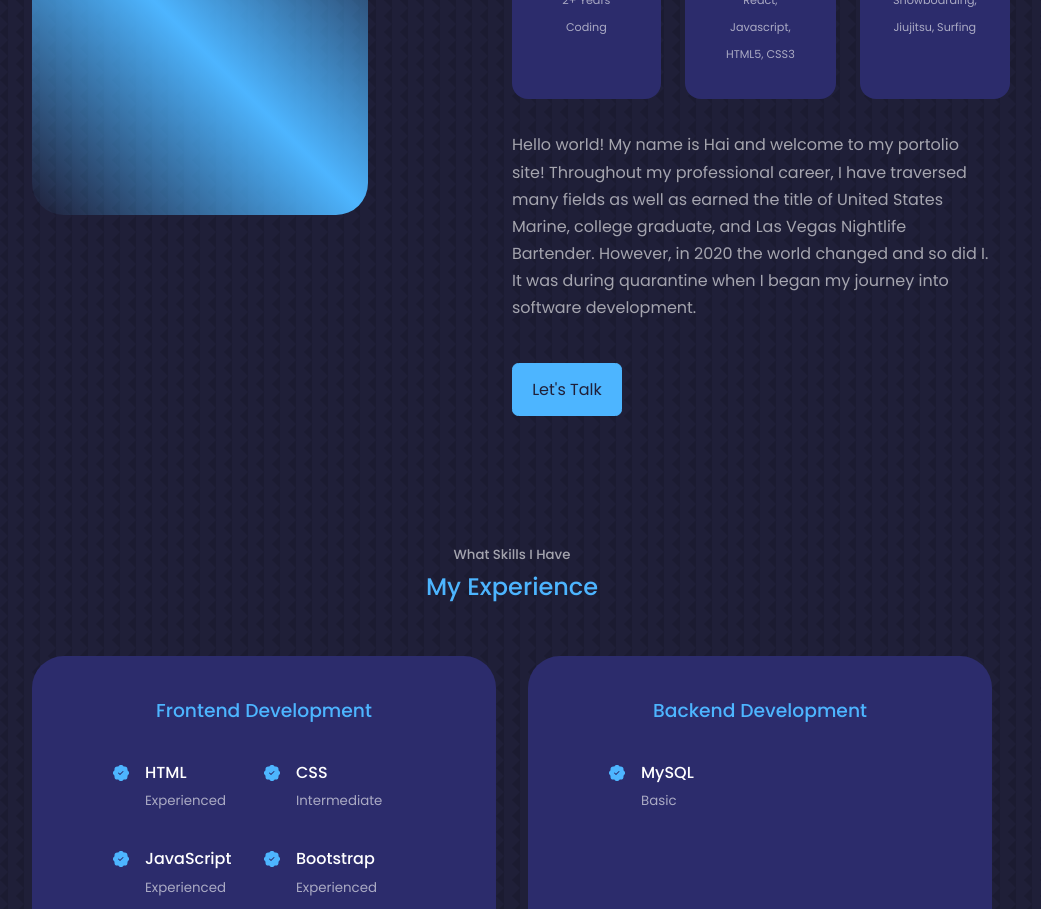
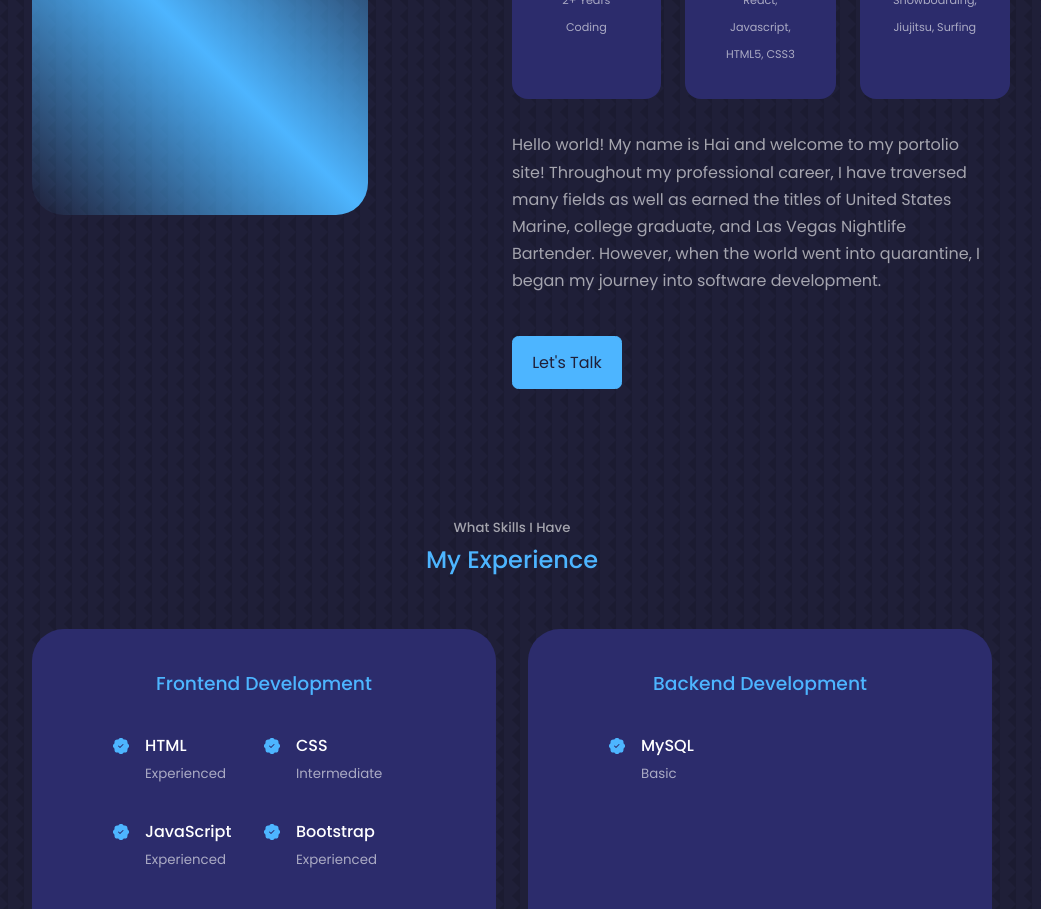
Before and after one commit to haijrshive/React-Portfolio-Website, a React (Create React App) app: page / in a window 1280 px wide. Shown: the part 1160-2069 px from the top of the page, without its empty margins (128-1169 px from the left). Built offline with nearby package versions, Linux system fonts and the light colour scheme.

Commit message:
Edit about

```diff
--- a/src/components/about/About.jsx
+++ b/src/components/about/About.jsx
@@ -39,7 +39,7 @@ const About = () => {
           </div>
 
           <p>
-            Hello world! My name is Hai and welcome to my portolio site! Throughout my professional career, I have traversed many fields as well as earned the title of United States Marine, college graduate, and Las Vegas Nightlife Bartender. However, in 2020 the world changed and so did I. It was during quarantine when I began my journey into software development.
+            Hello world! My name is Hai and welcome to my portolio site! Throughout my professional career, I have traversed many fields as well as earned the titles of United States Marine, college graduate, and Las Vegas Nightlife Bartender. However, when the world went into quarantine, I began my journey into software development.
           </p>
 
           <a href='#contact' className='btn btn-primary'>Let's Talk</a>
```
